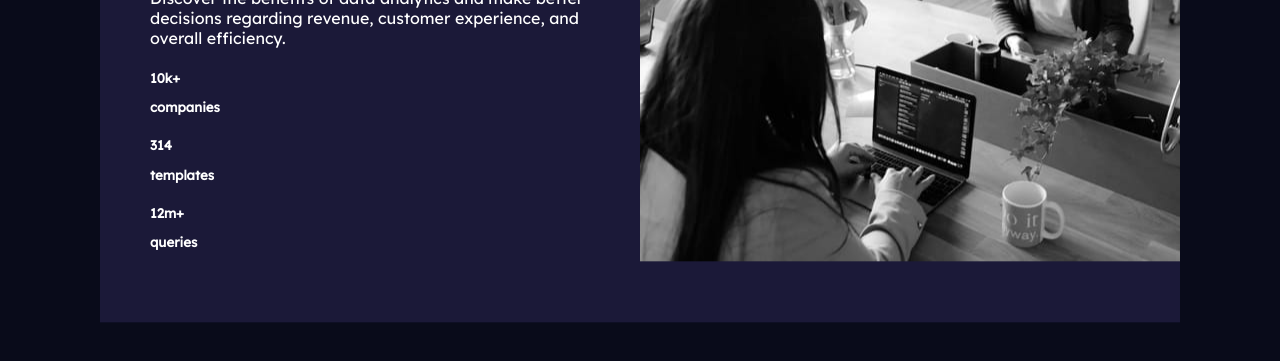
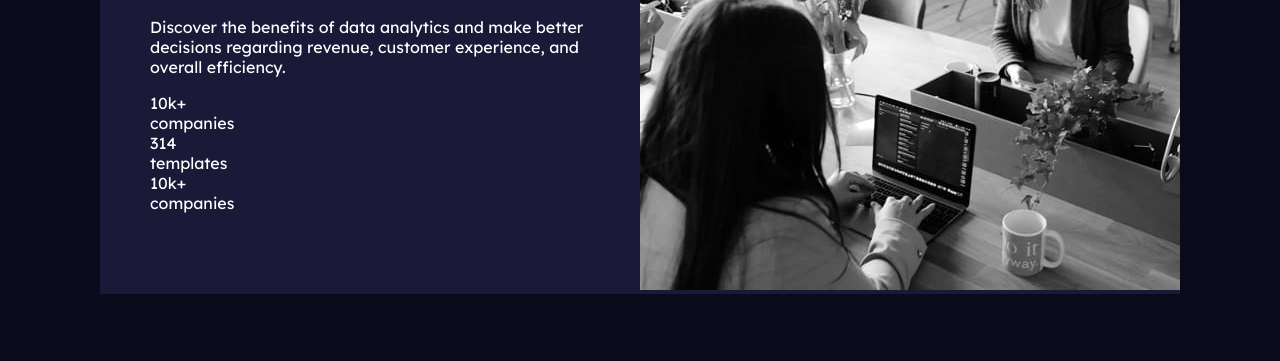
Before and after one commit to italods/Frontend-Mentor, a plain HTML site: page stats-preview-card-component-main/index.html in a window 1280 px wide. Shown: the part 331-692 px from the top of the page. Drawn offline with Linux system fonts and the light colour scheme.

Commit message:
Update index.html

```diff
--- a/stats-preview-card-component-main/index.html
+++ b/stats-preview-card-component-main/index.html
@@ -23,10 +23,19 @@
         Discover the benefits of data analytics and make better decisions regarding revenue, customer
         experience, and overall efficiency.
       </p>
-      <div class="infos">
-        <h5>10k+ <p>companies</p></h5>
-        <h5>314 <p>templates</p></h5>
-        <h5>12m+ <p>queries</p></h5>
+      <div class="details">
+        <div class="info">
+          <div class="info-number">10k+</div>
+          <div class="info-text">companies</div>
+        </div>
+        <div class="info">
+          <div class="info-number">314</div>
+          <div class="info-text">templates</div>
+        </div>
+        <div class="info">
+          <div class="info-number">10k+</div>
+          <div class="info-text">companies</div>
+        </div>
       </div>
     </div>
 
```
